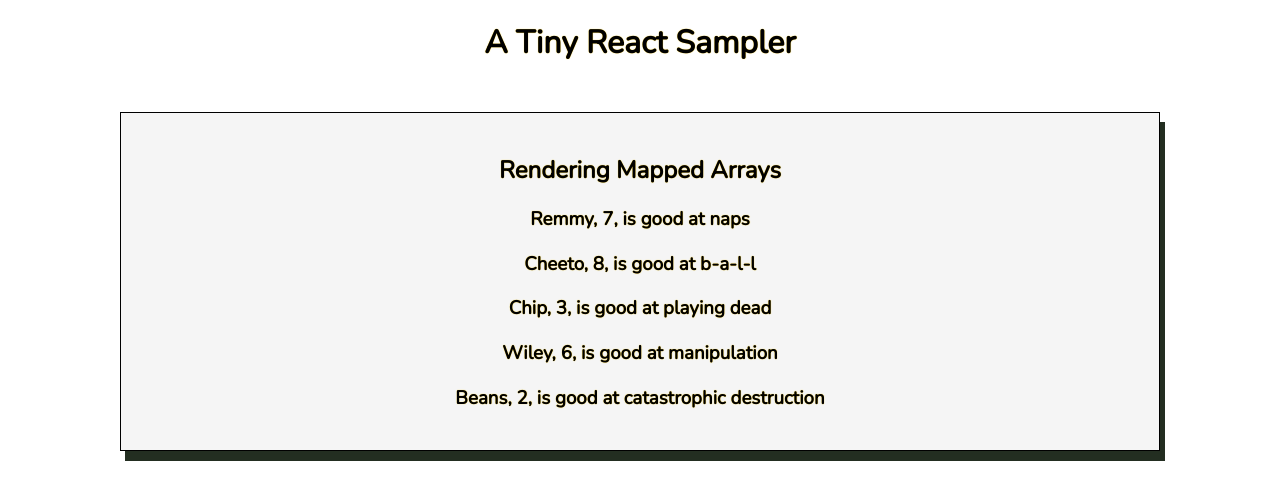
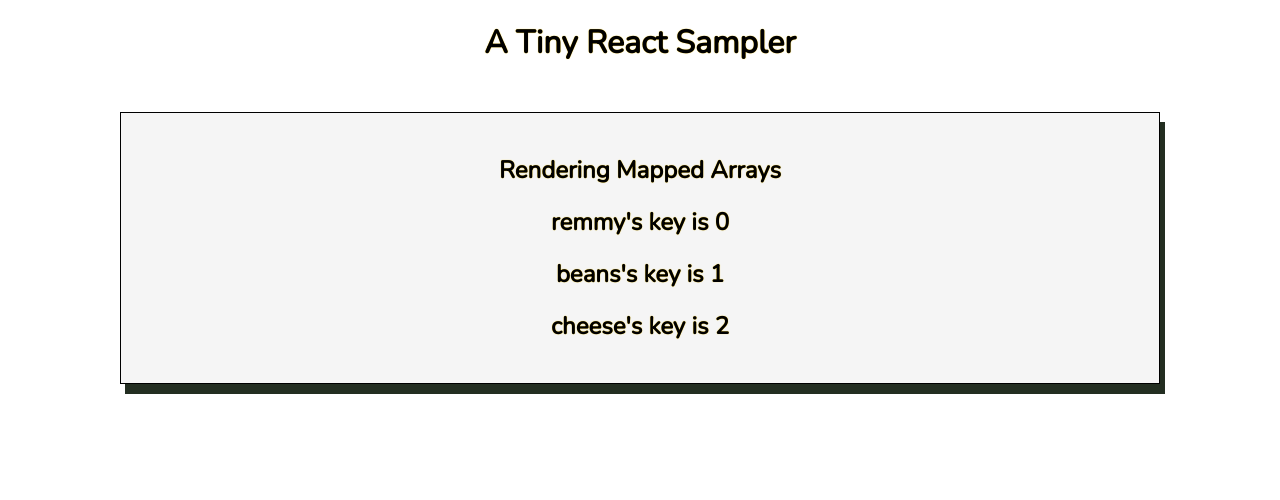
Before and after one commit to VickiLanger/Tiny-React-Sampler, a React (Create React App) app: page / in a window 1280 px wide. Shown: the top 500 px of the page. Built offline with nearby package versions, Linux system fonts and the light colour scheme.

Commit message:
fix index as key anti-pattern

```diff
--- a/src/components/NameList.js
+++ b/src/components/NameList.js
@@ -1,16 +1,23 @@
 import React from "react";
-import Pet from "./Pet";
+// import Pet from "./Pet";
 
 function NameList() {
-  const pets = [
-    { id: 1, name: "Remmy", age: 7, skill: "naps" },
-    { id: 2, name: "Cheeto", age: 8, skill: "b-a-l-l" },
-    { id: 3, name: "Chip", age: 3, skill: "playing dead" },
-    { id: 4, name: "Wiley", age: 6, skill: "manipulation" },
-    { id: 5, name: "Beans", age: 2, skill: "catastrophic destruction" },
-  ];
-  const petList = pets.map((pet) => <Pet pet={pet} />);
-  return <div>{petList}</div>;
+  const names = ["remmy", "beans", "cheese"];
+  // const pets = [
+  //   { id: 1, name: "Remmy", age: 7, skill: "naps" },
+  //   { id: 2, name: "Cheeto", age: 8, skill: "b-a-l-l" },
+  //   { id: 3, name: "Chip", age: 3, skill: "playing dead" },
+  //   { id: 4, name: "Wiley", age: 6, skill: "manipulation" },
+  //   { id: 5, name: "Beans", age: 2, skill: "catastrophic destruction" },
+  // ];
+  const nameList = names.map((name, index) => (
+    // index as key can cause issues when prepending or sorting list
+    // only use index as key when items dont have uid AND list will never changed/ordered/filtered
+    <h2 key={index}>
+      {name}'s key is {index}
+    </h2>
+  ));
+  return <div>{nameList}</div>;
 }
 
 export default NameList;
```
